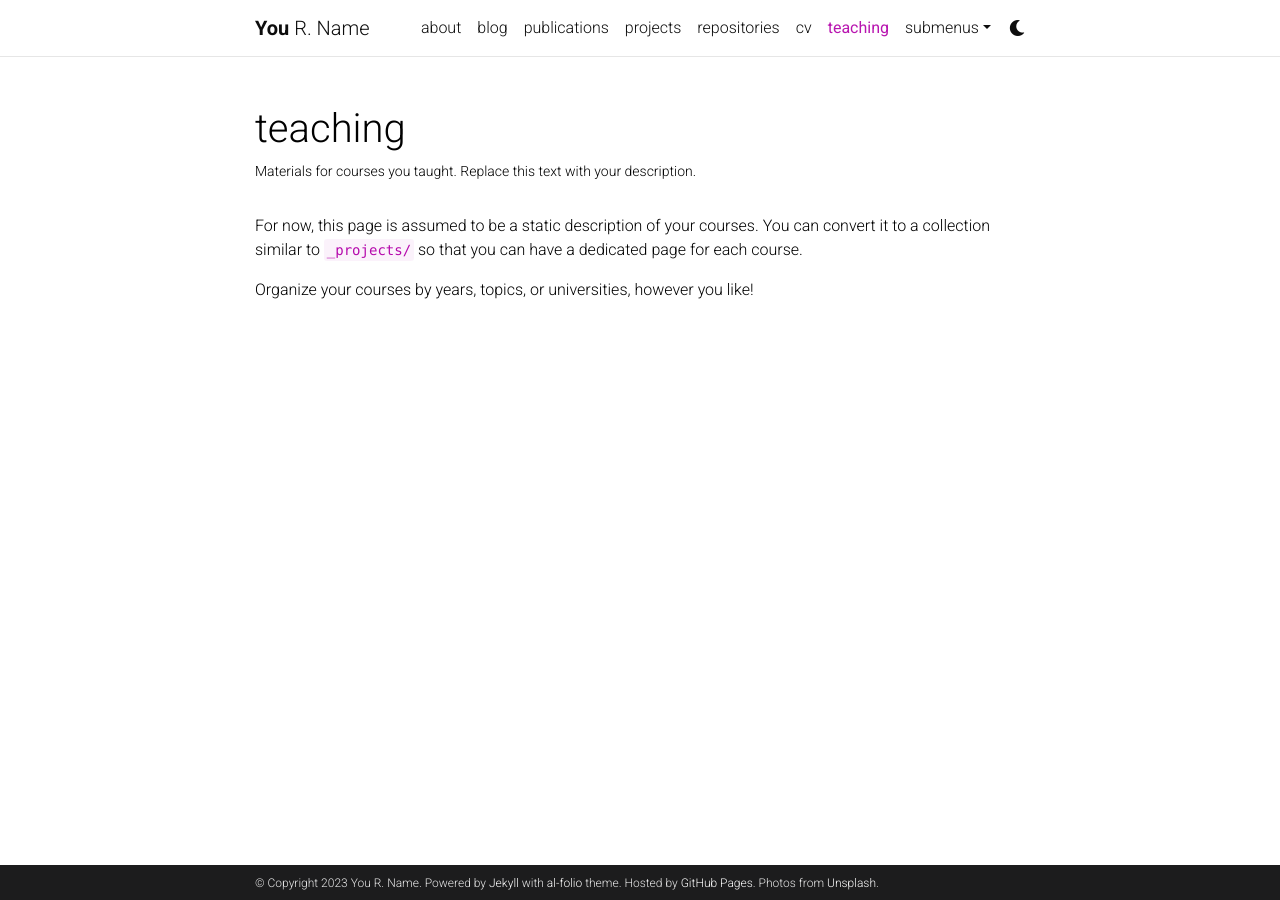
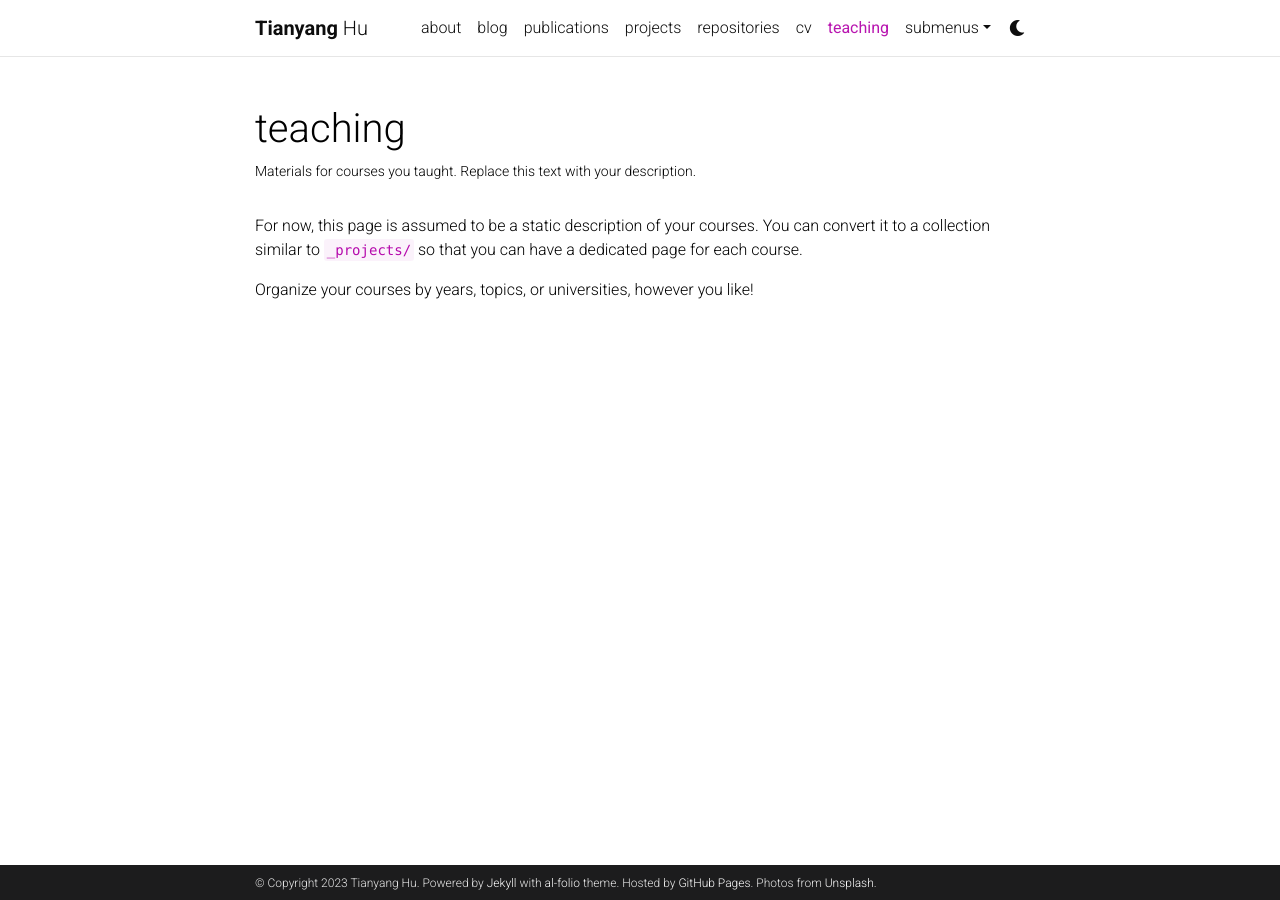
Before and after one commit to hu-tianyang/hu-tianyang.github.io, a Jekyll site: the page built from _pages/teaching.md, in a window 1280 px wide. Built offline with Jekyll 4.4.1, drawn with Linux system fonts in a browser that asks for light colours; comment, search, counter and statistics services are not loaded; a style sheet for code colours, icons or effects is not loaded.

Commit message:
Update _config.yml

```diff
--- a/_config.yml
+++ b/_config.yml
@@ -3,9 +3,9 @@
 # -----------------------------------------------------------------------------
 
 title: blank # the website title (if blank, full name will be used instead)
-first_name: You
-middle_name: R.
-last_name: Name
+first_name: Tianyang
+middle_name:
+last_name: Hu
 email: you@example.com
 description: > # the ">" symbol means to ignore newlines until "footer_text:"
   A simple, whitespace theme for academics. Based on [*folio](https://github.com/bogoli/-folio) design.
@@ -18,7 +18,7 @@
 lang: en # the language of your site (for example: en, fr, cn, ru, etc.)
 icon: ⚛️  # the emoji used as the favicon (alternatively, provide image name in /assets/img/)
 
-url: https://alshedivat.github.io # the base hostname & protocol for your site
+url: https://hu-tianyang.github.io # the base hostname & protocol for your site
 baseurl: /al-folio # the subpath of your site, e.g. /blog/
 last_updated: false # set to true if you want to display last updated in the footer
 impressum_path:  # set to path to include impressum link in the footer, use the same path as permalink in a page, helps to conform with EU GDPR
```
